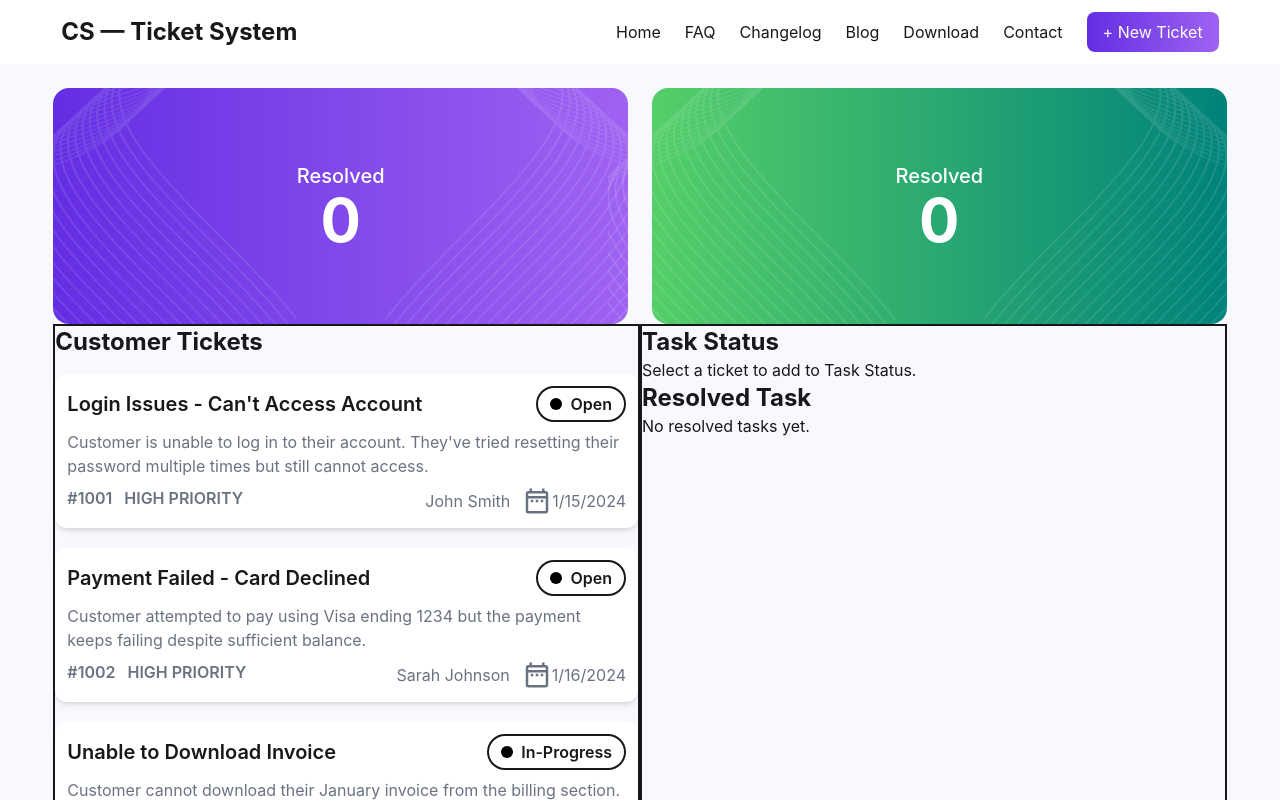
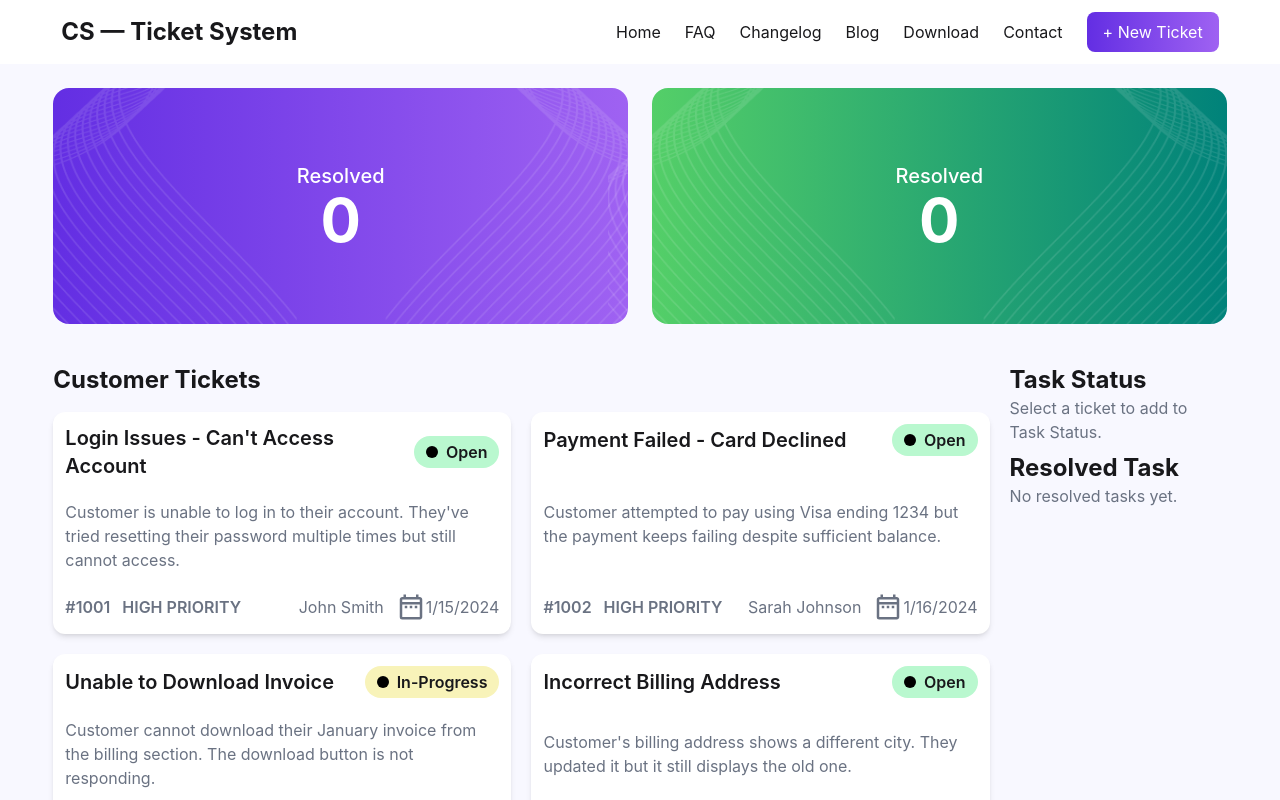
Before and after one commit to MDFAHAD721/Customer-Support, a React (Vite) app: page / in a window 1280 px wide. Shown: the top 800 px of the page. Built offline with nearby package versions, Linux system fonts and the light colour scheme.

Commit message:
added cards section

```diff
--- a/src/App.jsx
+++ b/src/App.jsx
@@ -15,18 +15,18 @@ function App() {
     <>
       <Navbar></Navbar>
       <Hero></Hero>
-      <div className="w-11/12 mx-auto grid grid-cols-2 ">
-        <div className="border-2">
+      <div className="w-11/12 mx-auto grid grid-cols-5 gap-3 mt-10">
+        <div className="col-span-4">
           <CustomerProblem ticket={promise}></CustomerProblem>
         </div>
-        <div className="border-2">
-          <div>
+        <div className="px-2">
+          <div className="mb-2">
             <h1 className="text-2xl font-bold">Task Status</h1>
-            <p>Select a ticket to add to Task Status.</p>
+            <p className="text-gray-500">Select a ticket to add to Task Status.</p>
           </div>
           <div>
             <h1 className="text-2xl font-bold">Resolved Task</h1>
-            <p>No resolved tasks yet.</p>
+            <p className="text-gray-500">No resolved tasks yet.</p>
           </div>
         </div>
       </div>
--- a/src/customersProblems/CustomerProblem.jsx
+++ b/src/customersProblems/CustomerProblem.jsx
@@ -9,24 +9,27 @@ const CustomerProblem = ({ ticket }) => {
     <div>
       <h1 className="text-2xl font-bold mb-4">Customer Tickets</h1>
 
-      {
+     <div className="grid grid-cols-2 gap-5">
+       {
         ticketsData.map((customer) =>(
           <div>
-        <div key={customer.id} className=" bg-white p-3 mb-5 rounded-xl shadow-md">
+        <div key={customer.id} className=" bg-white p-3 rounded-xl shadow-md flex flex-col justify-between gap-5 h-full">
           <div className="flex justify-between items-center">
-            <h1 className="text-xl font-semibold">
+            <h1 className="text-xl font-semibold flex-1">
             {customer.title}
             </h1>
-            <div className="border-2 px-3 py-1 font-semibold rounded-3xl flex items-center gap-2">
+            <div className={`px-3 py-1 font-semibold rounded-3xl flex items-center gap-2
+              ${customer.status === "Open" ? "open-green-bg" : "progress-bg"}
+              `}>
               <span className="w-3 h-3 rounded-2xl bg-black"></span>
               <p>{customer.status}</p>
             </div>
           </div>
-          <p className="mt-2 mb-2 text-gray-500">
+          <p className="text-gray-500">
           {customer.description}
           </p>
 
-          <div className="flex justify-between">
+          <div className="flex justify-between items-center">
             <div className="flex gap-3">
               <p className="font-semibold text-gray-500">{customer.id}</p>
               <p className="font-semibold text-gray-500">{customer.priority}</p>
@@ -42,6 +45,7 @@ const CustomerProblem = ({ ticket }) => {
         ))
       }
 
+     </div>
 
 
     </div>
--- a/src/index.css
+++ b/src/index.css
@@ -23,13 +23,13 @@ body {
   color: #0b5e06;
 }
 .open-green-bg {
-  color: #b9f8cf;
+  background-color: #b9f8cf;
 }
 .open-dot-green {
   color: #02a53b;
 }
 .progress-bg {
-  color: #f8f3b9;
+  background-color: #f8f3b9;
 }
 .progress-font {
   color: #9c7700;
@@ -37,3 +37,6 @@ body {
 .progress-dot {
   color: #febb0c;
 }
+.red{
+  color: #F83044;
+}
```
